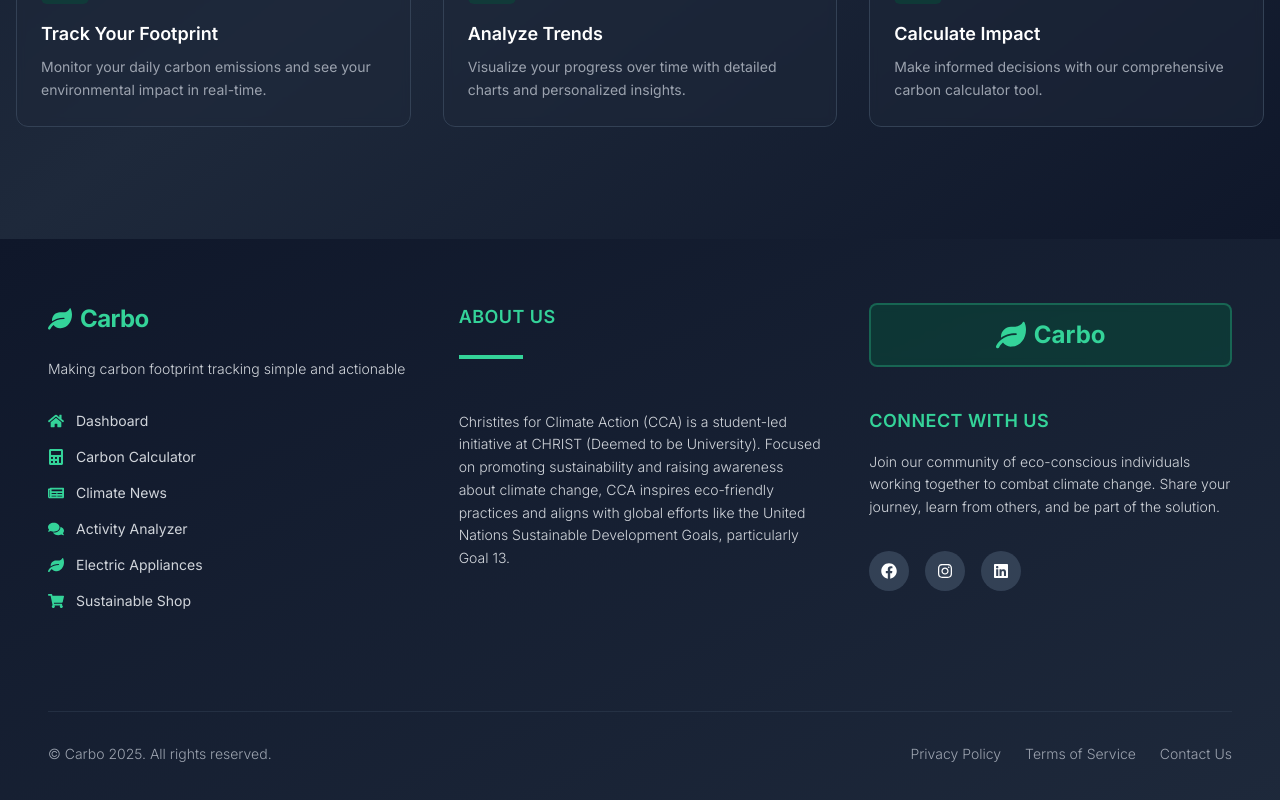
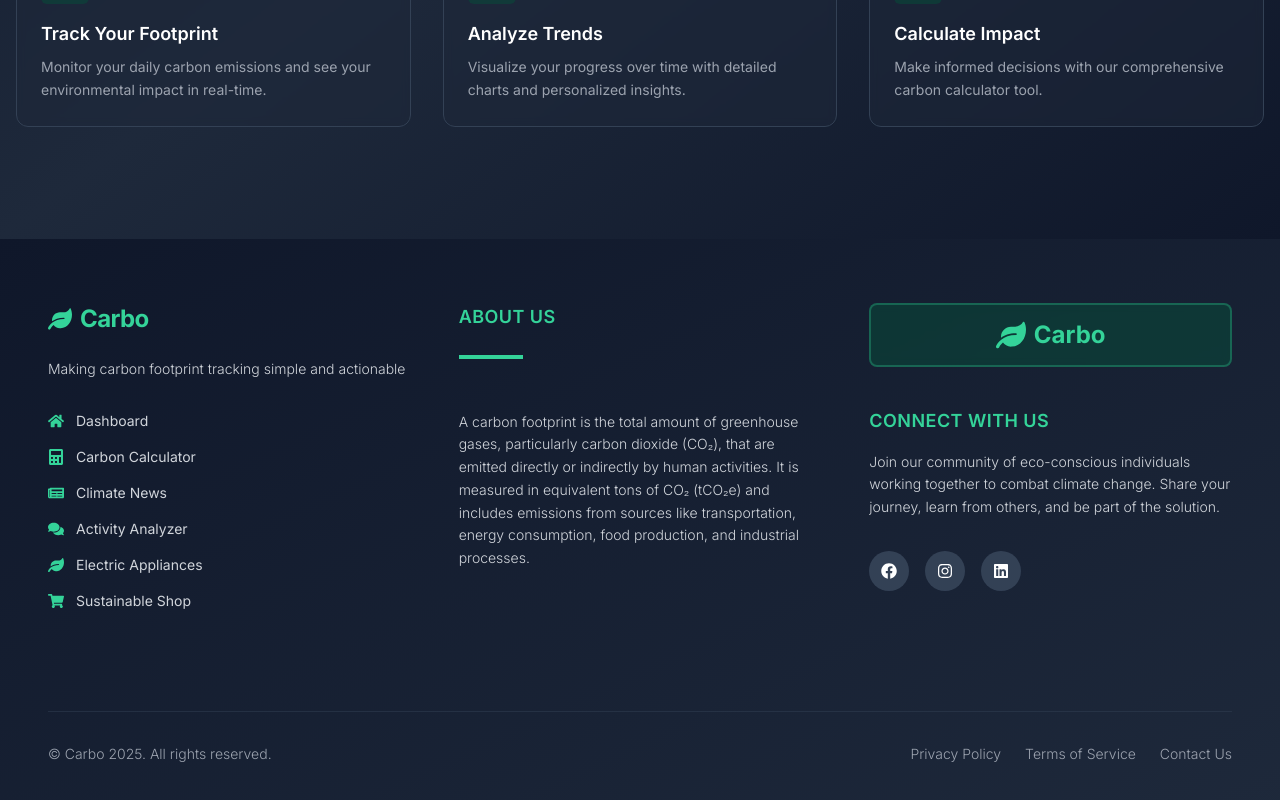
Before and after one commit to george-bobby/carbo-tracker, a Next.js app: page / in a window 1280 px wide. Shown: the part 813-1613 px from the top of the page. Built offline with nearby package versions, Linux system fonts and the light colour scheme; no server answers.

Commit message:
commonize

```diff
--- a/src/components/Footer.jsx
+++ b/src/components/Footer.jsx
@@ -94,12 +94,18 @@ export default function Footer() {
 							<div className='absolute left-0 top-0 w-16 h-1 bg-emerald-400'></div>
 						</div>
 						<p className='text-gray-300 leading-relaxed text-sm font-light mt-20'>
-							Christites for Climate Action (CCA) is a student-led initiative at
+							{/* Christites for Climate Action (CCA) is a student-led initiative at
 							CHRIST (Deemed to be University). Focused on promoting
 							sustainability and raising awareness about climate change, CCA
 							inspires eco-friendly practices and aligns with global efforts
 							like the United Nations Sustainable Development Goals,
-							particularly Goal 13.
+							particularly Goal 13. */}
+							A carbon footprint is the total amount of greenhouse gases,
+							particularly carbon dioxide (CO₂), that are emitted directly or
+							indirectly by human activities. It is measured in equivalent tons
+							of CO₂ (tCO₂e) and includes emissions from sources like
+							transportation, energy consumption, food production, and
+							industrial processes.
 						</p>
 					</div>
 
```
